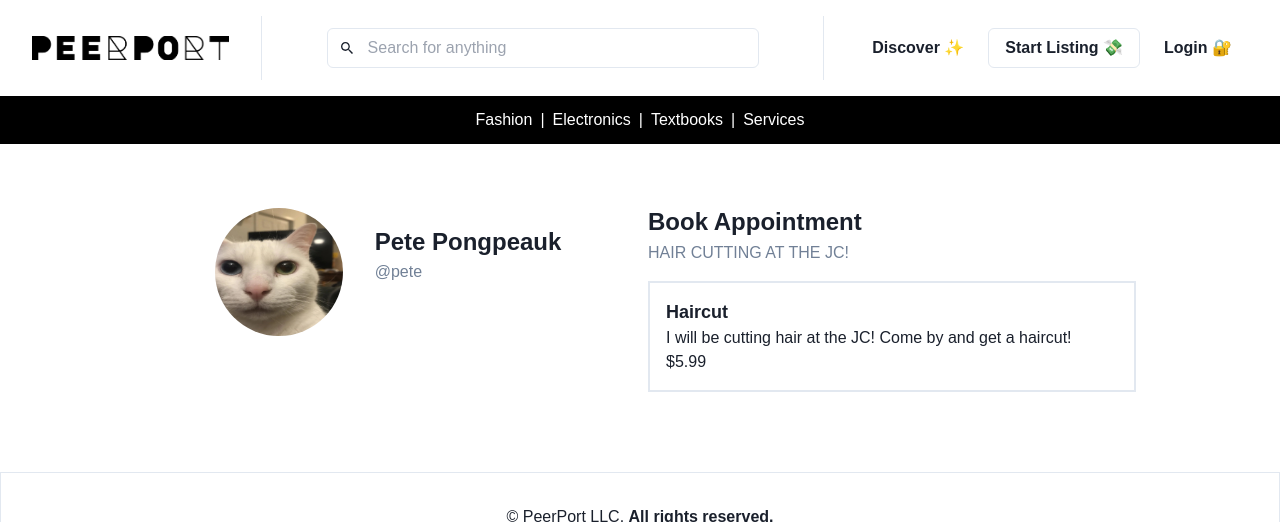
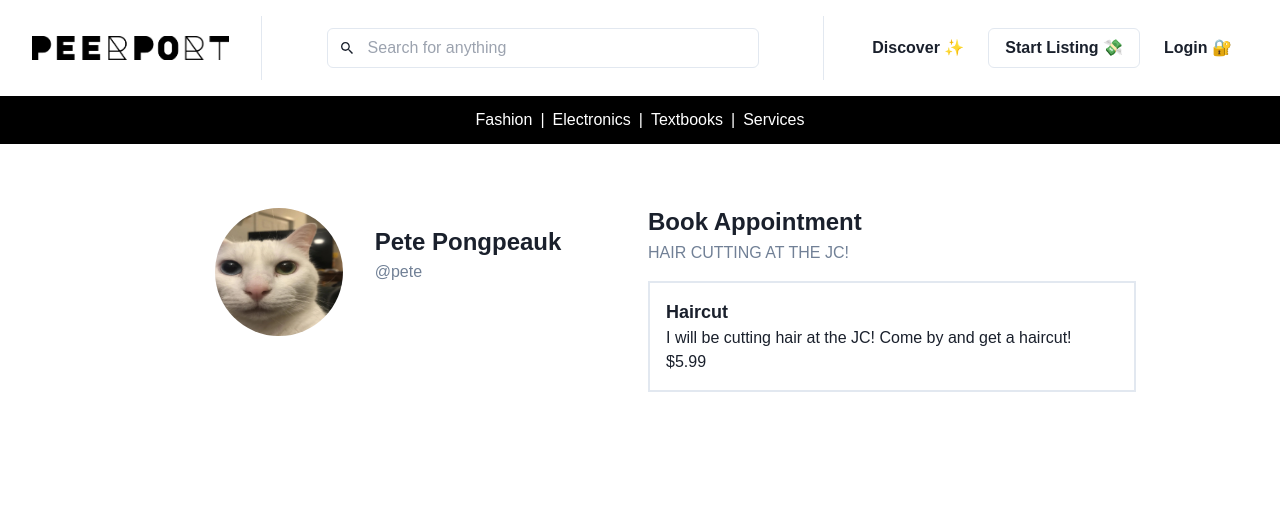
Before and after one commit to ppongpeauk/patriothacks-2023, a Next.js app in the folder web/: page /listing/1/booking in a window 1280 px wide. Shown: the top 522 px of the page. Built offline with nearby package versions, Linux system fonts and the light colour scheme; no server answers; a web font is replaced by a local one.

Commit message:
feat(*) a lot of stuff

```diff
--- a/web/src/components/nav/Nav.tsx
+++ b/web/src/components/nav/Nav.tsx
@@ -1,4 +1,6 @@
 "use client";
+
+/* eslint-disable react-hooks/rules-of-hooks */
 
 import { AuthContext, useAuthContext } from "@/contexts/AuthContext";
 import {
--- a/web/src/pages/listing/[id]/booking/index.tsx
+++ b/web/src/pages/listing/[id]/booking/index.tsx
@@ -65,6 +65,9 @@ function ServiceChoice({
       border={"2px solid"}
       borderColor={"gray.200"}
       p={4}
+      cursor={"pointer"}
+      transition={"all 0.2s ease-out"}
+      _active={{ borderColor: "gray.400" }}
     >
       <Text fontWeight={"bold"} fontSize={"lg"}>
         {title}
@@ -80,7 +83,12 @@ export default function Book({ data }: { data: Service }) {
 
   return (
     <>
-      <Container maxW={"container.lg"} py={16} gap={8}>
+      <Container
+        maxW={"container.lg"}
+        minH={"calc(100dvh - 6rem)"}
+        py={16}
+        gap={8}
+      >
         <Grid templateColumns={"1fr 1fr"} gap={4}>
           <Flex as={"section"} justify={"center"}>
             <Flex flexDir={"row"} gap={8}>
```
